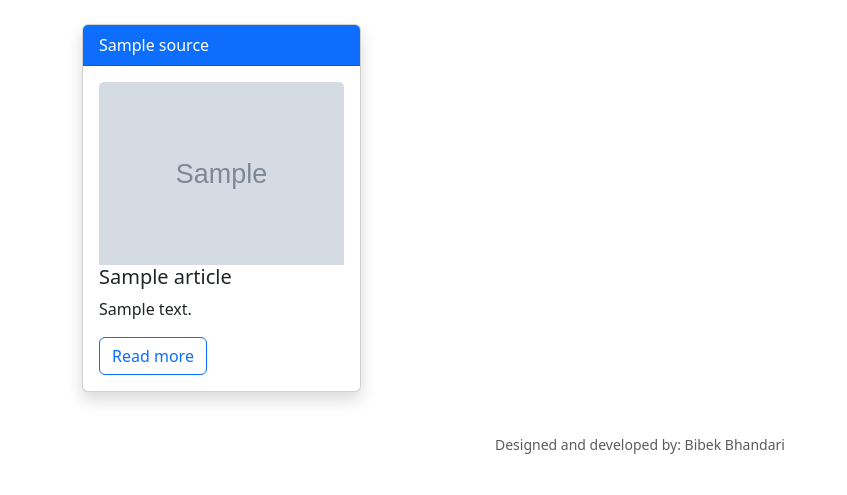
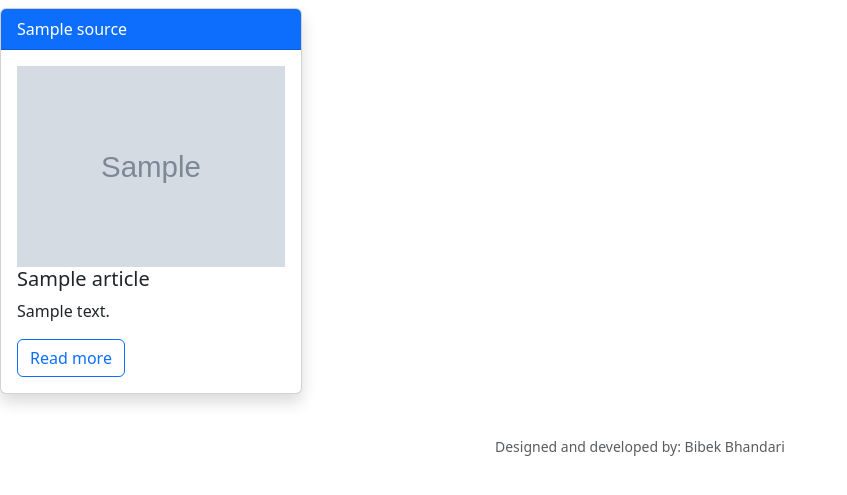
Before and after one commit to bibekb12/django-news-weather, a Django app: template newsapp/templates/news.html in a window 1280 px wide. Shown: the part 130-625 px from the top of the page, without its empty margins (0-847 px from the left). Run offline with Django 5.2, Linux system fonts and the light colour scheme; the template is opened without the code that fills it: most values are stand-ins (such as "Sample title", 1, 10 or a date in 2020); grey boxes marked "Sample" are stand-in pictures; some libraries are stand-ins or nearby versions.

Commit message:
container image

```diff
--- a/newsapp/templates/news.html
+++ b/newsapp/templates/news.html
@@ -24,27 +24,26 @@
       <h6>Top headlines of Country: {{ country }}</h6>
     </header>
 
-    <main class="container mt-4" >
+    <main class="row" >
       {% if error %}
       <div class="alert alert-danger">{{ error }}</div>
       {% else %}
 
         {% for article in page_obj %}
         <div class="col-lg-3 col-md-6 col-sm-12 mb-4">
-          <div class="card shadow"  >
+          <div class="card shadow align-content-center">
             <div class="card-header text-bg-primary">
               {{ article.source.name }}
             </div>
             <div class="card-body">
               <img
                 src="{{ article.urlToImage }}"
-                class="card-img-top"
-                alt="..."
+                class="img-fluid w-100 h-50"
               />
               <h5 class="card-title" id="{{article.title}}">
-                {{ article.title }}
+                {{ article.title | truncatechars:50 }}
               </h5>
-              <p class="card-text">{{ article.description }}</p>
+              <p class="card-text">{{ article.description | truncatechars:100 }}</p>
               <a
                 href="{{ article.url }}"
                 class="btn btn-outline-primary"
--- a/newsapp/views.py
+++ b/newsapp/views.py
@@ -13,8 +13,8 @@ def news_view(request):
         params = {
             'apiKey': NEWS_API_KEY,
             'country': country,
-            'pageSize': 4,
-            'page': 1
+            'pageSize': 20,
+            'page': 2
         }
         try:
             req = requests.get(url, params=params) # sending the urls and other parameters for response
```
